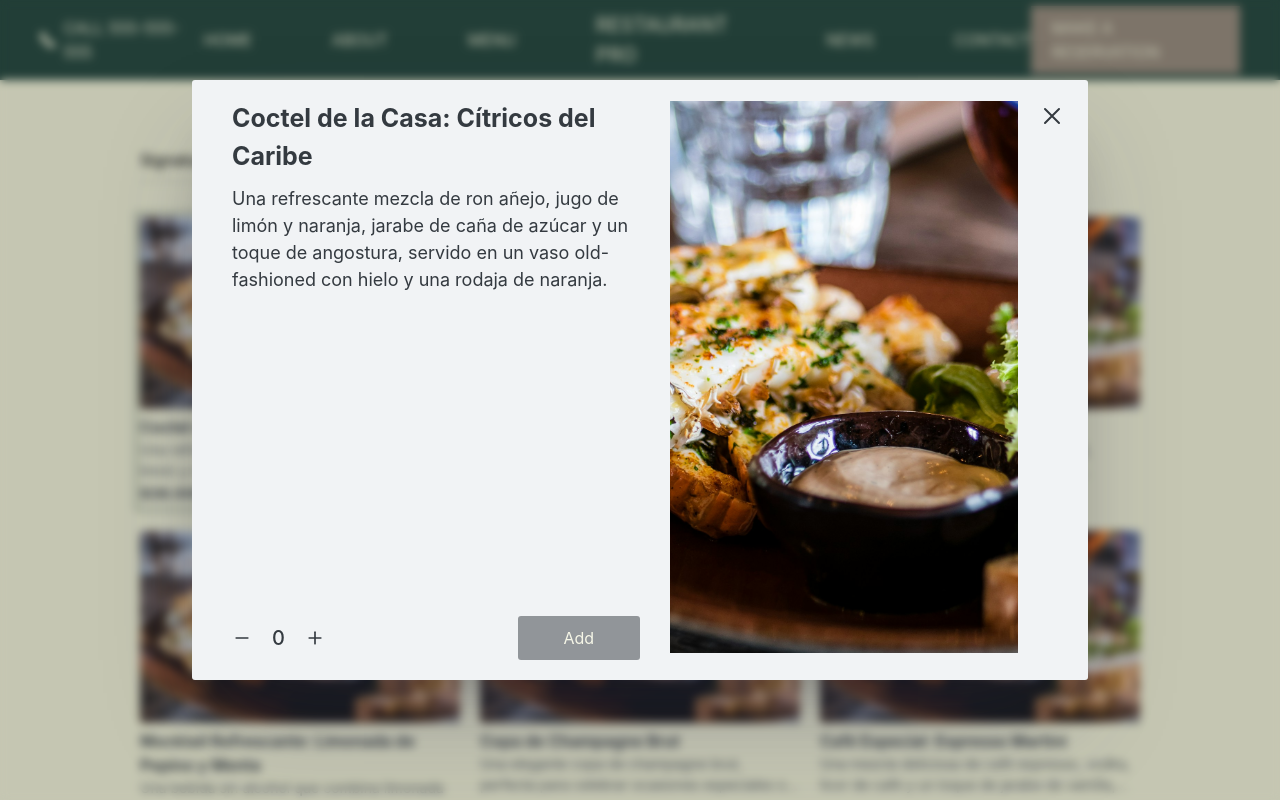
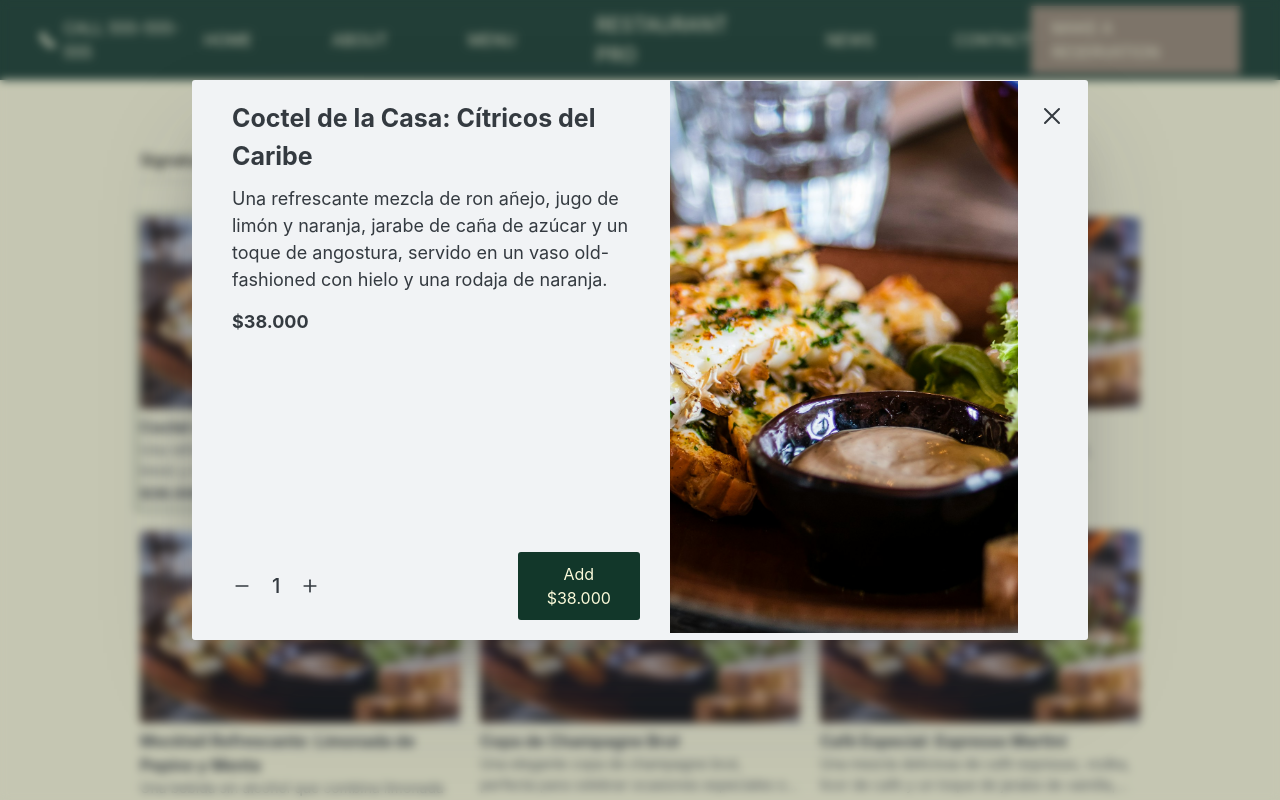
Before and after one commit to Andres97x/booking-system, a React (Vite) app: page /menu/bebidas in a window 1280 px wide. Both pictures are taken after a click on the button 300 px from the left and 361 px from the top of the page. Shown: the top 800 px of the page. Built offline with nearby package versions, Linux system fonts and the light colour scheme.

Commit message:
finished desktop product-options-add component

```diff
--- a/src/components/ProductAddItem.jsx
+++ b/src/components/ProductAddItem.jsx
@@ -1,13 +1,42 @@
 import { useState, useRef } from 'react';
 import { MdKeyboardArrowDown, MdKeyboardArrowUp } from 'react-icons/md';
+import { FiPlus, FiMinus } from 'react-icons/fi';
 
 import { formatPrice } from '../utils';
 import mockupImg from '../assets/mockup.jpg';
 import { items } from '../data/menuData';
 
-const ProductAddItem = ({ selectedItem }) => {
+const ProductAddItem = ({ selectedItem, setOrder }) => {
   const [activeGroup, setActiveGroup] = useState(null);
   const additionGroupBtnRef = useRef([]);
+  const [itemCounts, setItemCounts] = useState({});
+
+  // console.log(itemCounts);
+
+  const handleAddItem = item => {
+    setItemCounts(prevCounts => ({
+      ...prevCounts,
+      [item.id]: (prevCounts[item.id] || 0) + 1,
+    }));
+
+    setOrder(prevOrder => ({
+      ...prevOrder,
+      adds: [...prevOrder.adds, item],
+    }));
+  };
+
+  const handleRemoveItem = item => {
+    if (!itemCounts[item.id] || itemCounts[item.id] < 1) return;
+    setItemCounts(prevCounts => ({
+      ...prevCounts,
+      [item.id]: prevCounts[item.id] - 1,
+    }));
+
+    setOrder(prevOrder => {
+      const itemIndex = prevOrder.adds.findIndex(el => el.id === item.id);
+      return { ...prevOrder, adds: prevOrder.adds.toSpliced(itemIndex, 1) };
+    });
+  };
 
   const handleGroupClick = iterator => {
     if (activeGroup === null) {
@@ -23,27 +52,27 @@ const ProductAddItem = ({ selectedItem }) => {
     }
   };
 
-  const additionsEl = selectedItem.add.map((additionGroup, i) => {
+  const additionsEl = selectedItem.add.map((additionGroup, i1) => {
     const addItemsId = additionGroup.items;
     const addItems = items.filter(item => addItemsId.includes(item.id));
 
     return (
       <div
         className={`product-add-item ${
-          activeGroup === additionGroupBtnRef.current[i] &&
-          additionGroupBtnRef.current[i] !== null
+          activeGroup === additionGroupBtnRef.current[i1] &&
+          additionGroupBtnRef.current[i1] !== null
             ? 'group-active'
             : ''
         }`}
-        key={`product-add-item-${i}`}
+        key={`product-add-item-${i1}`}
       >
         <div
           className='product-add-item-header'
-          ref={el => (additionGroupBtnRef.current[i] = el)}
-          onClick={() => handleGroupClick(i)}
+          ref={el => (additionGroupBtnRef.current[i1] = el)}
+          onClick={() => handleGroupClick(i1)}
         >
           <h4>{additionGroup.title}</h4>
-          {activeGroup === additionGroupBtnRef.current[i] ? (
+          {activeGroup === additionGroupBtnRef.current[i1] ? (
             <MdKeyboardArrowUp />
           ) : (
             <MdKeyboardArrowDown />
@@ -51,16 +80,35 @@ const ProductAddItem = ({ selectedItem }) => {
         </div>
         <div className='product-options-accordion'>
           <ul>
-            {addItems.map((item, i) => {
+            {addItems.map((item, i2) => {
               return (
                 <li
-                  key={`product-option-add-${i}`}
+                  key={`product-option-add-${i2}`}
                   className='product-option-add'
                 >
                   <img src={mockupImg} alt='mockup image' />
                   <div className='product-option-add-content'>
                     <p>{item.nombre}</p>
-                    <p>{formatPrice(item.precio).replace('$', '+')}</p>
+                    <p className='option-add-price'>
+                      {formatPrice(item.precio).replace('$', '+')}
+                    </p>
+                  </div>
+                  <div className='product-option-add-ctrls'>
+                    <div
+                      onClick={() => {
+                        handleRemoveItem(item);
+                      }}
+                    >
+                      <FiMinus />
+                    </div>
+                    <span>{itemCounts[item.id] || 0}</span>
+                    <div
+                      onClick={() => {
+                        handleAddItem(item);
+                      }}
+                    >
+                      <FiPlus />
+                    </div>
                   </div>
                 </li>
               );
--- a/src/components/ProductDetail.jsx
+++ b/src/components/ProductDetail.jsx
@@ -8,8 +8,18 @@ import ProductOptions from '../components/ProductOptions';
 
 const ProductDetail = ({ handleSearchParams, categoryItems, productId }) => {
   const [selectedItem] = categoryItems?.filter(item => item.id === productId);
+  const [productCount, setProductCount] = useState(1);
+  const [order, setOrder] = useState({
+    main: selectedItem,
+    adds: [],
+  });
 
-  const [productCount, setProductCount] = useState(0);
+  const getPrice = () => {
+    const orderSubtotal = order.main.precio;
+    const addsSubtotal = order.adds.map?.(add => add.precio).flat();
+    const allPricesArr = [...addsSubtotal, orderSubtotal];
+    return allPricesArr.reduce((prev, current) => prev + current, 0);
+  };
 
   const increaseOneProduct = () => {
     if (productCount >= 7) return;
@@ -17,7 +27,7 @@ const ProductDetail = ({ handleSearchParams, categoryItems, productId }) => {
   };
 
   const decreaseOneProduct = () => {
-    if (productCount <= 0) return;
+    if (productCount <= 1) return;
     setProductCount(prev => prev - 1);
   };
 
@@ -25,7 +35,7 @@ const ProductDetail = ({ handleSearchParams, categoryItems, productId }) => {
     handleSearchParams('productId', null);
   };
 
-  const priceFormatted = formatPrice(selectedItem.precio * productCount);
+  const priceFormatted = formatPrice(getPrice() * productCount);
 
   return (
     <div className='product-detail'>
@@ -34,19 +44,24 @@ const ProductDetail = ({ handleSearchParams, categoryItems, productId }) => {
         <div className='product-detail-content'>
           <h4>{selectedItem.nombre}</h4>
           {selectedItem.ingredientes && <p>{selectedItem.ingredientes}</p>}
+          <p className='product-price'>{formatPrice(selectedItem.precio)}</p>
 
           <ProductOptions
             selectedItem={selectedItem}
             categoryItems={categoryItems}
+            setOrder={setOrder}
           />
 
-          <div className='product-cart-fns'>
-            <div className='cart-controls'>
+          <div className='product-detail-btns'>
+            <div className='product-controls'>
               <FiMinus onClick={decreaseOneProduct} />
               {productCount}
               <FiPlus onClick={increaseOneProduct} />
             </div>
-            <button className='cart-add' disabled={productCount <= 0}>
+            <button
+              className='product-add-to-cart'
+              disabled={productCount <= 0}
+            >
               Add {productCount > 0 ? priceFormatted : null}
             </button>
           </div>
--- a/src/components/ProductOptions.jsx
+++ b/src/components/ProductOptions.jsx
@@ -1,9 +1,11 @@
 import ProductAddItem from './ProductAddItem';
 
-const ProductOptions = ({ selectedItem }) => {
+const ProductOptions = ({ selectedItem, setOrder }) => {
   return (
     <div className='product-options'>
-      {selectedItem.add && <ProductAddItem selectedItem={selectedItem} />}
+      {selectedItem.add && (
+        <ProductAddItem selectedItem={selectedItem} setOrder={setOrder} />
+      )}
     </div>
   );
 };
--- a/src/data/menuData.js
+++ b/src/data/menuData.js
@@ -85,7 +85,7 @@ export const items = [
     add: [
       {
         title: 'Agrega una bebida',
-        items: ['78', '79', '80'] /*TODO*/,
+        items: ['78', '79', '80', '92'] /*TODO*/,
       },
       {
         title: 'Adiciones',
--- a/src/styles/Menu.css
+++ b/src/styles/Menu.css
@@ -153,7 +153,7 @@
   left: 50%;
   transform: translateX(-50%) translateY(0);
   width: 70vw;
-  height: 75vh;
+  height: 70vh;
   background-color: #f1f3f5;
   border-radius: 3px;
   color: #343a40;
@@ -199,7 +199,11 @@
   margin-bottom: 1.5rem;
 }
 
-.product-cart-fns {
+.product-price {
+  font-weight: 700;
+}
+
+.product-detail-btns {
   margin-top: auto;
   font-size: 2rem;
   display: flex;
@@ -207,7 +211,7 @@
   padding-top: 1rem;
 }
 
-.cart-controls {
+.product-controls {
   display: flex;
   align-items: center;
   gap: 2rem;
@@ -215,11 +219,11 @@
   user-select: none;
 }
 
-.cart-controls svg {
+.product-controls svg {
   cursor: pointer;
 }
 
-.cart-add {
+.product-add-to-cart {
   border: 0;
   background-color: #12372a;
   color: #fbfada;
@@ -304,6 +308,7 @@
 
 .product-options {
   overflow-y: scroll;
+  user-select: none;
 }
 
 .product-add-item-header {
@@ -344,21 +349,40 @@
   align-items: center;
 }
 
+.product-option-add > * {
+  padding: 1rem;
+}
+
 .product-option-add img {
-  width: 20%;
-  padding: 1rem;
+  width: 23%;
   object-fit: cover;
   aspect-ratio: 1/0.6;
+  border-radius: 1.3rem;
 }
 
 .product-option-add-content {
   flex-grow: 1;
   flex-shrink: 0;
   display: flex;
-  justify-content: space-between;
-  padding: 1rem;
+  flex-direction: column;
 }
 
-.product-option-add-content > p:last-child {
+.option-add-price {
+  font-weight: 700;
+}
+
+.product-option-add-ctrls {
+  display: flex;
+  align-items: center;
+  gap: 0.5rem;
+  font-size: 1.8rem;
+}
+
+.product-option-add-ctrls > * {
+  padding: 4px 8px;
+}
+
+.product-option-add-ctrls svg {
+  display: block;
   cursor: pointer;
 }
```
